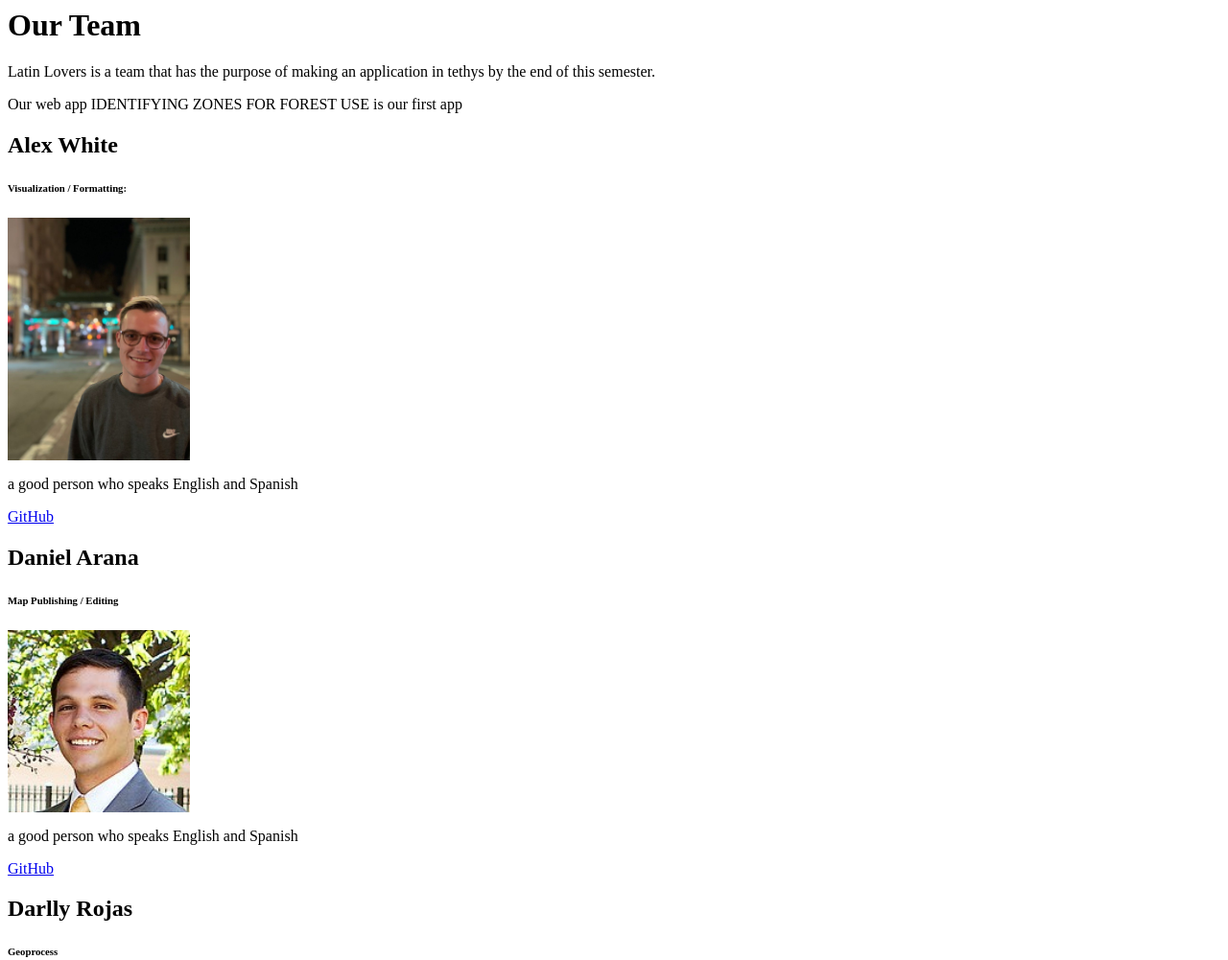
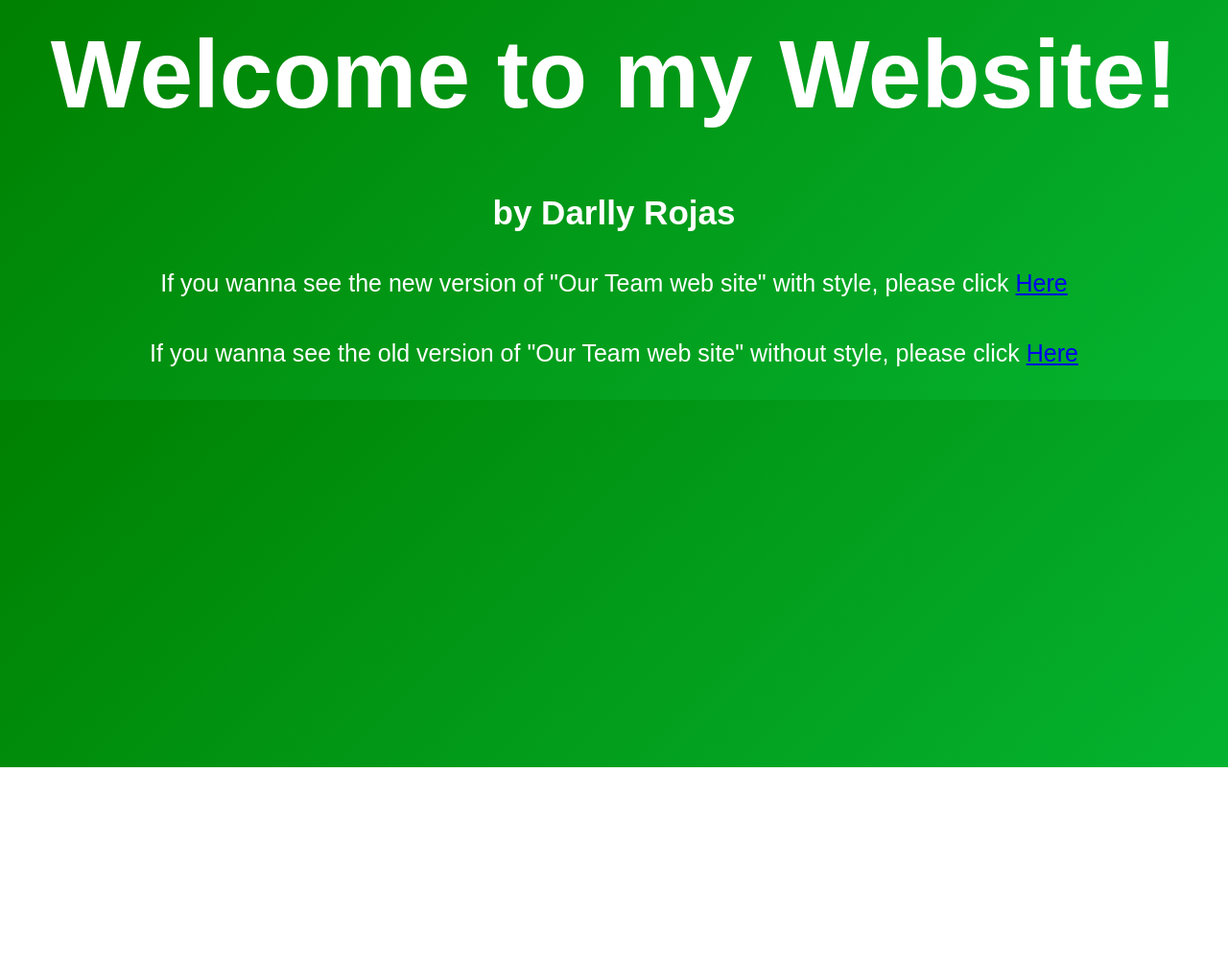
Before and after one commit to DarllyRojas/DarllyRojas.github.io, a plain HTML site: page index.html in a window 1280 px wide. Shown: the top 1001 px of the page at 96% size. After the commit the page ends 800 px from the top, so only its background shows below. Drawn offline with Linux system fonts and the light colour scheme.

Commit message:
Add files via upload

```diff
--- /dev/null
+++ b/index.css
@@ -0,0 +1,35 @@
+* {
+  box-sizing: border-box;
+}
+
+body {
+  background: linear-gradient(-45deg, #04B431, green);
+  margin: 0;
+  padding: 0;
+  font-family: 'Raleway', Arial;
+}
+
+h1 {
+  color: white;
+  font-size: 100px;
+  font-weight: 600;
+  margin-top: 20px;
+  text-align: center;
+  width: 100%;
+}
+
+h2 {
+  color: white;
+  font-size: 35px;
+  font-weight: 600;
+  margin-top: 20px;
+  text-align: center;
+  width: 100%;
+}
+
+p {
+  color: white;
+  font-size: 25px;
+  line-height: 48px;
+  text-align: center;
+}
--- a/index.html
+++ b/index.html
@@ -1,41 +1,26 @@
+<!DOCTYPE html>
 <html>
 
 <head>
-    <title> Our team </title>
+  <title>Darlly Rojas' Website!</title>
+  <link href="index.css" type="text/css" rel="stylesheet"/>
 </head>
 
-<body>
-<h1>Our Team</h1>
-<p>Latin Lovers is a team that has the purpose of making an application in tethys by the end of this semester. </p>
-<p>Our web app IDENTIFYING ZONES FOR FOREST USE is our first app </p>
+<form>
+  <h1> Welcome to my Website! </h1>
+  <h2> by Darlly Rojas </h2>
+</form>
 
-<h2>Alex White</h2>
-<h6>Visualization / Formatting:</h6>
-<img src="DarllyRojas.github.io\AlexWhite.jpeg" alt="Alex" style="width:15%">
-<p>a good person who speaks English and Spanish </p>
-<a href="https://github.com/BroccoliRules/CEEN_514.git">GitHub</a>
+<form>
+  <p>
+    If you wanna see the new version of "Our Team web site" with style, please click <a href="index_1.html">Here</a>
+  </p>
+
+  <p>
+    If you wanna see the old version of "Our Team web site" without style, please click <a href="index_2.html">Here</a>
+  </p>
+
+</form>
 
 
-<h2>Daniel Arana</h2>
-<h6>Map Publishing / Editing</h6>
-<img src="DarllyRojas.github.io\DanielArana.jpeg" alt="Dan" style="width:15%">
-<p>a good person who speaks English and Spanish </p>
- <a href="https://github.com/DarllyRojas/CEEN_514.git">GitHub</a>
-
-
-<h2>Darlly Rojas</h2>
-<h6>Geoprocess</h6>
-<img src="DarllyRojas.github.io\DarllyRojas.jpg" alt="Darlly" style="width:15%">
-<p> a good person who speaks Spanish, and has a toddler</p>
- <a href="https://github.com/BroccoliRules2/CEEN_514.git">GitHub</a>
-
-<h2>Sergio Barbosa </h2>
-<h6>General Leader and Visual design:</h6>
-<img src="DarllyRojas.github.io\SergioBarbosa.jpeg" alt="Alex" style="width:15%">
-<p> a good person who speaks Spanish and English, and has twins a 2 month old baby</p>
-<a href="https://github.com/sabarbosac/CEEN_514">GitHub</a>
-
-
-
-</body>
 </html>
--- /dev/null
+++ b/index_1.css
@@ -0,0 +1,45 @@
+body {
+  background: palegreen;
+  margin: 0;
+  padding: 0;
+  font-family: 'Raleway', Arial;
+}
+
+h1 {
+  font-size: 100px;
+  font-weight: 600;
+  margin-top: 20px;
+  text-align: center;
+  width: 100%;
+}
+
+h2 {
+  font-size: 35px;
+  font-weight: 600;
+  margin-top: 20px;
+  text-align: center;
+  width: 100%;
+}
+
+h3 {
+  font-size: 30px;
+  font-weight: 600;
+  margin-top: 20px;
+  width: 100%;
+}
+
+h6 {
+  color: gray;
+  font-size: 15px;
+  text-align: center;
+}
+
+p {
+  font-size: 25px;
+  line-height: 48px;
+}
+
+#image-content img {
+	display:block;
+	margin:auto;
+}
```
Also changed, not shown: index_1.html (added, +77 -0 lines), index_2.html (added, +44 -0 lines), 1 other file.
